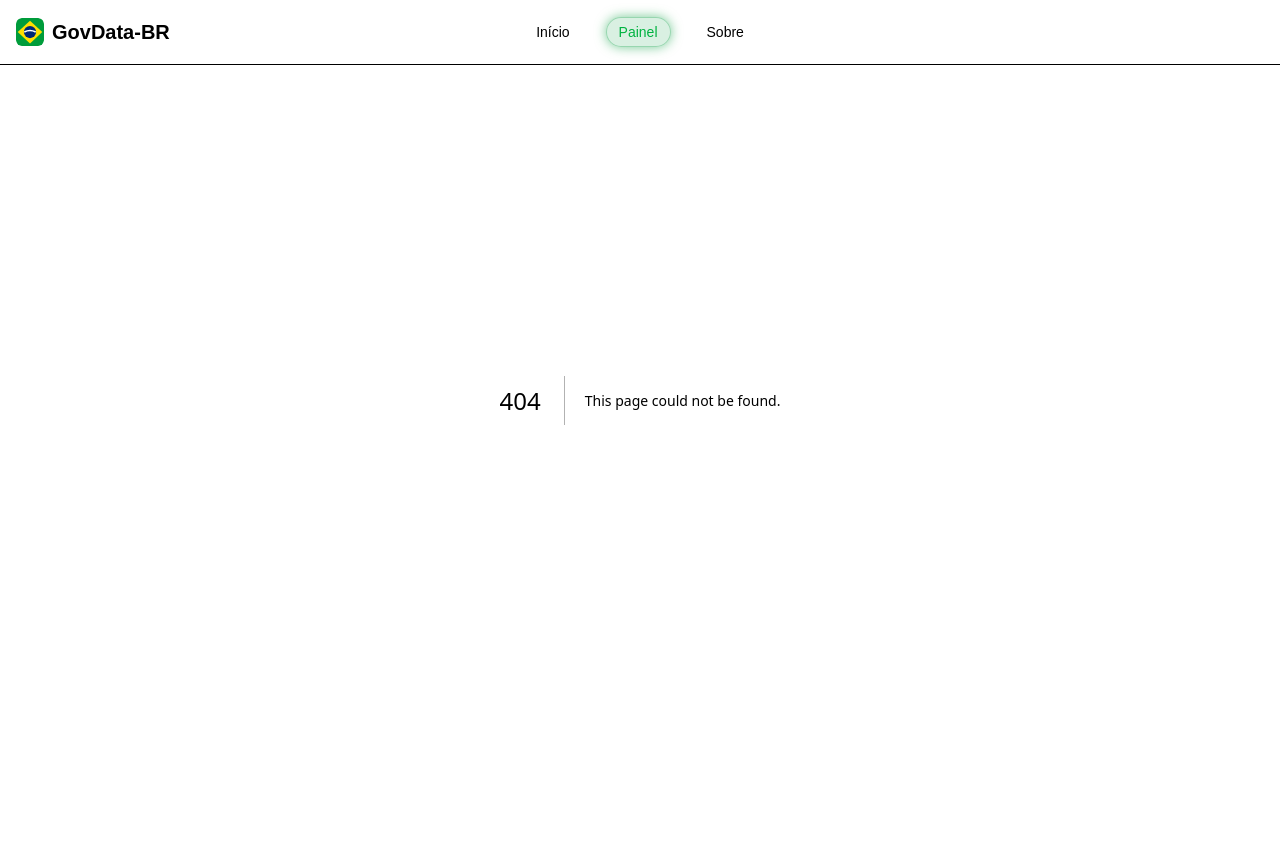
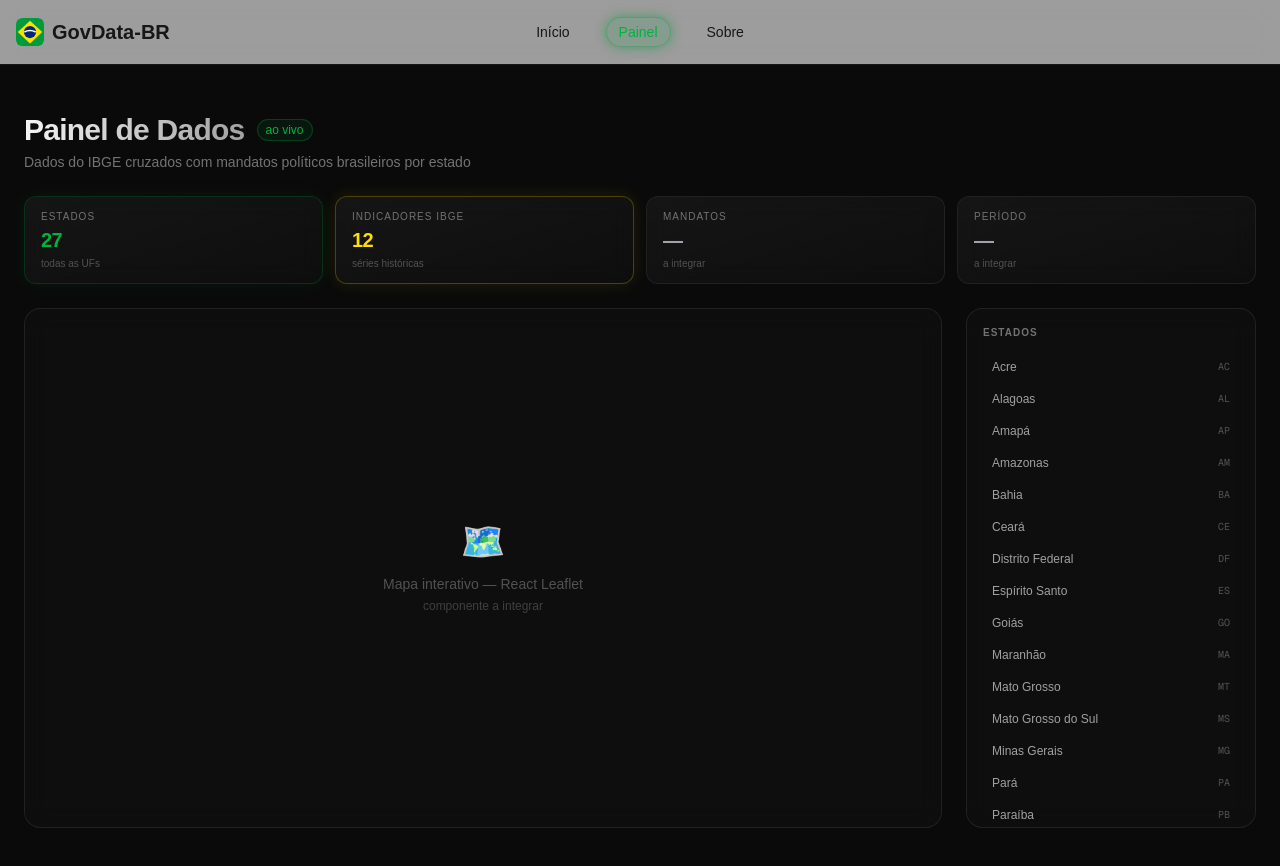
Before and after one commit to Husty-09/GovData-BR, a Next.js app: page /painel in a window 1280 px wide. Before the commit this address had no page. Shown: the top 866 px of the page. Before the commit the page ends 800 px from the top, so only its background shows below. Built offline with nearby package versions, Linux system fonts and the light colour scheme.

Commit message:
feat(ui): adicionar hover colorido nos cards do painel e início

```diff
--- a/src/app/page.tsx
+++ b/src/app/page.tsx
@@ -139,8 +139,8 @@ export default function Inicio() {
           {/* Card 1 — IBGE */}
           <motion.div
             variants={cardVariants}
-            whileHover={{ y: -5, transition: { type: "spring", stiffness: 300, damping: 24 } }}
-            className="relative overflow-hidden rounded-2xl border border-white/8 bg-white/2 backdrop-blur-md p-6 hover:bg-white/4 transition-colors duration-300"
+            whileHover={{ y: -5, backgroundColor: "rgba(0,156,59,0.08)", transition: { type: "spring", stiffness: 300, damping: 24 } }}
+            className="relative overflow-hidden rounded-2xl border border-white/8 bg-white/2 backdrop-blur-md p-6 transition-colors duration-300"
             style={{ boxShadow: "0 20px 40px rgba(0,0,0,0.3)" }}
           >
             <div className="absolute inset-0 bg-linear-to-br from-[#009c3b]/5 to-transparent pointer-events-none" />
@@ -157,8 +157,8 @@ export default function Inicio() {
           {/* Card 2 — Políticos */}
           <motion.div
             variants={cardVariants}
-            whileHover={{ y: -5, transition: { type: "spring", stiffness: 300, damping: 24 } }}
-            className="relative overflow-hidden rounded-2xl border border-white/8 bg-white/2 backdrop-blur-md p-6 hover:bg-white/4 transition-colors duration-300"
+            whileHover={{ y: -5, backgroundColor: "rgba(255,223,0,0.08)", transition: { type: "spring", stiffness: 300, damping: 24 } }}
+            className="relative overflow-hidden rounded-2xl border border-white/8 bg-white/2 backdrop-blur-md p-6 transition-colors duration-300"
             style={{ boxShadow: "0 20px 40px rgba(0,0,0,0.3)" }}
           >
             <div className="absolute inset-0 bg-linear-to-br from-[#ffdf00]/5 to-transparent pointer-events-none" />
--- /dev/null
+++ b/src/app/painel/page.tsx
@@ -0,0 +1,178 @@
+"use client";
+
+import { motion, type Variants } from "framer-motion";
+
+const container: Variants = {
+  hidden: {},
+  show: {
+    transition: {
+      staggerChildren: 0.08,
+      delayChildren: 0.05,
+    },
+  },
+};
+
+const item: Variants = {
+  hidden: { opacity: 0, y: 14 },
+  show: {
+    opacity: 1,
+    y: 0,
+    transition: { type: "spring", stiffness: 260, damping: 24 },
+  },
+};
+
+interface CardMetricaProps {
+  titulo: string;
+  valor: string | number;
+  descricao?: string;
+  cor?: "verde" | "amarelo" | "neutro";
+}
+
+function CardMetrica({ titulo, valor, descricao, cor = "neutro" }: CardMetricaProps) {
+  const estilos = {
+    verde:   { borderColor: "rgba(0,156,59,0.25)",    boxShadow: "0 0 16px rgba(0,156,59,0.1)",   accentColor: "#00b341",  hoverBg: "rgba(0,156,59,0.08)"   },
+    amarelo: { borderColor: "rgba(255,223,0,0.25)",   boxShadow: "0 0 16px rgba(255,223,0,0.1)",  accentColor: "#ffdf00",  hoverBg: "rgba(255,223,0,0.08)"  },
+    neutro:  { borderColor: "rgba(255,255,255,0.08)", boxShadow: "none",                           accentColor: "#a1a1aa",  hoverBg: "rgba(255,255,255,0.04)" },
+  };
+
+  const estilo = estilos[cor];
+
+  return (
+    <motion.div
+      variants={item}
+      whileHover={{ y: -3, backgroundColor: estilo.hoverBg, transition: { type: "spring", stiffness: 300, damping: 24 } }}
+      className="relative overflow-hidden rounded-xl border bg-white/2 backdrop-blur-md px-4 py-3 transition-colors duration-300"
+      style={{ borderColor: estilo.borderColor, boxShadow: estilo.boxShadow }}
+    >
+      <div className="absolute inset-0 bg-linear-to-br from-white/3 to-transparent pointer-events-none -z-10" />
+      <p className="text-[10px] text-neutral-500 uppercase tracking-widest mb-0.5">{titulo}</p>
+      <p className="text-xl font-extrabold tracking-tight" style={{ color: estilo.accentColor }}>
+        {valor}
+      </p>
+      {descricao && <p className="text-[10px] text-neutral-600 mt-0.5">{descricao}</p>}
+    </motion.div>
+  );
+}
+
+const estados = [
+  { nome: "Acre",                sigla: "AC" },
+  { nome: "Alagoas",             sigla: "AL" },
+  { nome: "Amapá",               sigla: "AP" },
+  { nome: "Amazonas",            sigla: "AM" },
+  { nome: "Bahia",               sigla: "BA" },
+  { nome: "Ceará",               sigla: "CE" },
+  { nome: "Distrito Federal",    sigla: "DF" },
+  { nome: "Espírito Santo",      sigla: "ES" },
+  { nome: "Goiás",               sigla: "GO" },
+  { nome: "Maranhão",            sigla: "MA" },
+  { nome: "Mato Grosso",         sigla: "MT" },
+  { nome: "Mato Grosso do Sul",  sigla: "MS" },
+  { nome: "Minas Gerais",        sigla: "MG" },
+  { nome: "Pará",                sigla: "PA" },
+  { nome: "Paraíba",             sigla: "PB" },
+  { nome: "Paraná",              sigla: "PR" },
+  { nome: "Pernambuco",          sigla: "PE" },
+  { nome: "Piauí",               sigla: "PI" },
+  { nome: "Rio de Janeiro",      sigla: "RJ" },
+  { nome: "Rio Grande do Norte", sigla: "RN" },
+  { nome: "Rio Grande do Sul",   sigla: "RS" },
+  { nome: "Rondônia",            sigla: "RO" },
+  { nome: "Roraima",             sigla: "RR" },
+  { nome: "Santa Catarina",      sigla: "SC" },
+  { nome: "São Paulo",           sigla: "SP" },
+  { nome: "Sergipe",             sigla: "SE" },
+  { nome: "Tocantins",           sigla: "TO" },
+];
+
+export default function Painel() {
+  return (
+    <main className="min-h-screen bg-[#0a0a0a] px-6 pt-28 pb-16">
+
+      {/* Grid de fundo */}
+      <div
+        className="fixed inset-0 -z-10"
+        style={{
+          backgroundSize: "40px 40px",
+          backgroundImage: `
+            linear-gradient(to right, rgba(255,255,255,0.03) 1px, transparent 1px),
+            linear-gradient(to bottom, rgba(255,255,255,0.03) 1px, transparent 1px)
+          `,
+          maskImage: "radial-gradient(ellipse at top, black 30%, transparent 70%)",
+          WebkitMaskImage: "radial-gradient(ellipse at top, black 30%, transparent 70%)",
+        }}
+      />
+
+      <motion.div
+        className="max-w-7xl mx-auto"
+        variants={container}
+        initial="hidden"
+        animate="show"
+      >
+
+        {/* Cabeçalho */}
+        <motion.div variants={item} className="mb-6">
+          <div className="flex items-center gap-3 mb-1">
+            <h1 className="text-3xl font-extrabold tracking-tight bg-clip-text text-transparent bg-linear-to-r from-neutral-100 to-neutral-400">
+              Painel de Dados
+            </h1>
+            <span
+              className="px-2 py-0.5 rounded-full text-xs font-medium border"
+              style={{ borderColor: "rgba(0,156,59,0.3)", background: "rgba(0,156,59,0.1)", color: "#00b341" }}
+            >
+              ao vivo
+            </span>
+          </div>
+          <p className="text-sm text-neutral-500">
+            Dados do IBGE cruzados com mandatos políticos brasileiros por estado
+          </p>
+        </motion.div>
+
+        {/* Cards de métricas — compactos */}
+        <motion.div variants={item} className="grid grid-cols-2 sm:grid-cols-4 gap-3 mb-6">
+          <CardMetrica titulo="Estados" valor="27" descricao="todas as UFs" cor="verde" />
+          <CardMetrica titulo="Indicadores IBGE" valor="12" descricao="séries históricas" cor="amarelo" />
+          <CardMetrica titulo="Mandatos" valor="—" descricao="a integrar" />
+          <CardMetrica titulo="Período" valor="—" descricao="a integrar" />
+        </motion.div>
+
+        {/* Área principal: mapa maior + lista lateral */}
+        <motion.div variants={item} className="grid grid-cols-1 lg:grid-cols-4 gap-6">
+
+          {/* Mapa — 3/4 */}
+          <div
+            className="lg:col-span-3 rounded-2xl border border-white/8 bg-white/2 backdrop-blur-md overflow-hidden flex items-center justify-center"
+            style={{ minHeight: "520px" }}
+          >
+            <div className="text-center text-neutral-600">
+              <div className="text-4xl mb-3">🗺️</div>
+              <p className="text-sm">Mapa interativo — React Leaflet</p>
+              <p className="text-xs text-neutral-700 mt-1">componente a integrar</p>
+            </div>
+          </div>
+
+          {/* Lista lateral — 1/4 */}
+          <div
+            className="rounded-2xl border border-white/8 bg-white/2 backdrop-blur-md p-4 overflow-y-auto"
+            style={{ maxHeight: "520px" }}
+          >
+            <h2 className="text-[10px] font-semibold text-neutral-500 uppercase tracking-widest mb-3">
+              Estados
+            </h2>
+            <div className="space-y-0.5">
+              {estados.map((e) => (
+                <button
+                  key={e.sigla}
+                  className="w-full flex justify-between items-center text-xs py-1.5 px-2 rounded-lg border border-transparent text-neutral-400 hover:border-white/8 hover:bg-white/4 hover:text-neutral-200 transition-all duration-150"
+                >
+                  <span>{e.nome}</span>
+                  <span className="text-neutral-600 font-mono text-[10px]">{e.sigla}</span>
+                </button>
+              ))}
+            </div>
+          </div>
+
+        </motion.div>
+      </motion.div>
+    </main>
+  );
+}
```
